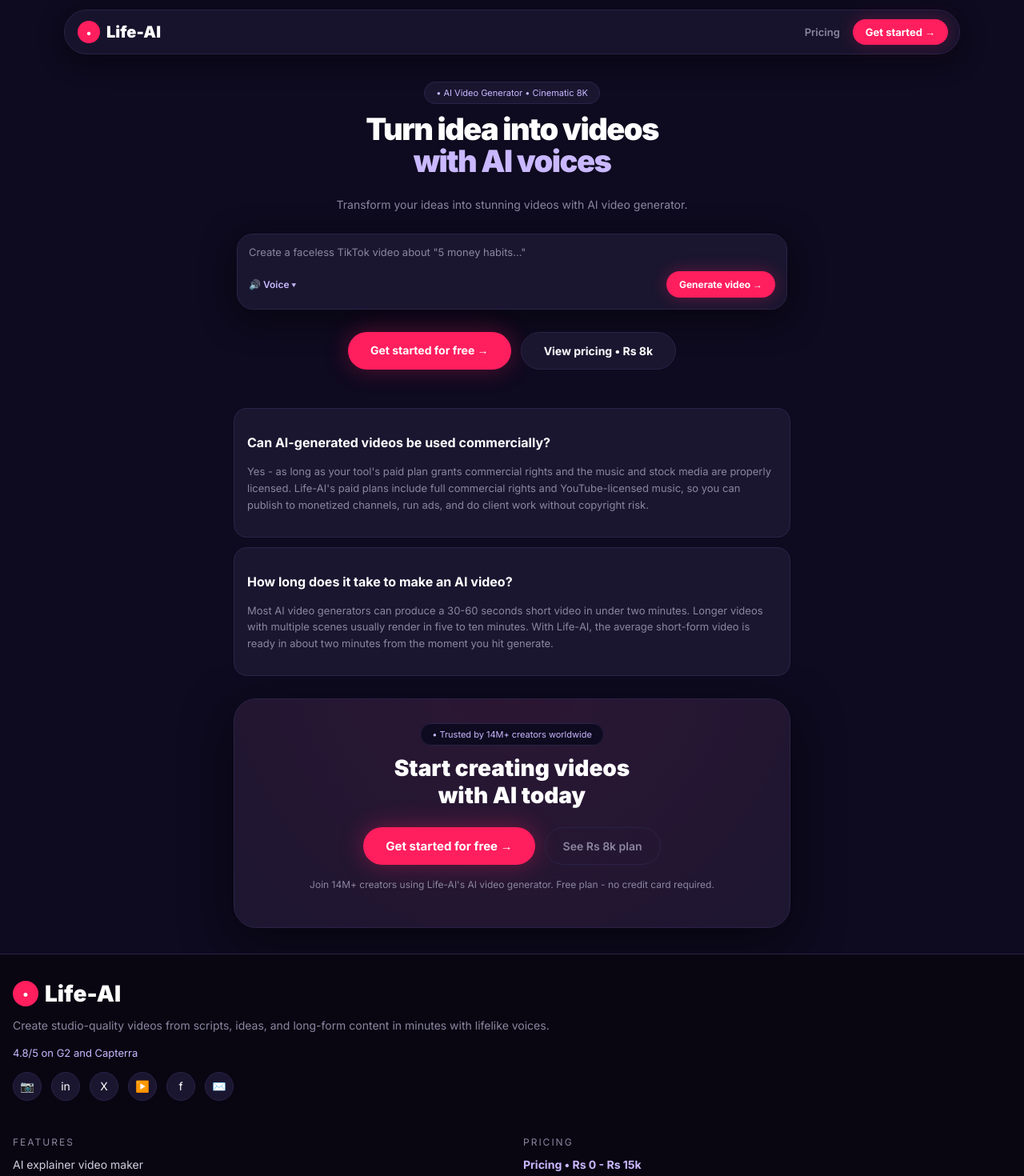
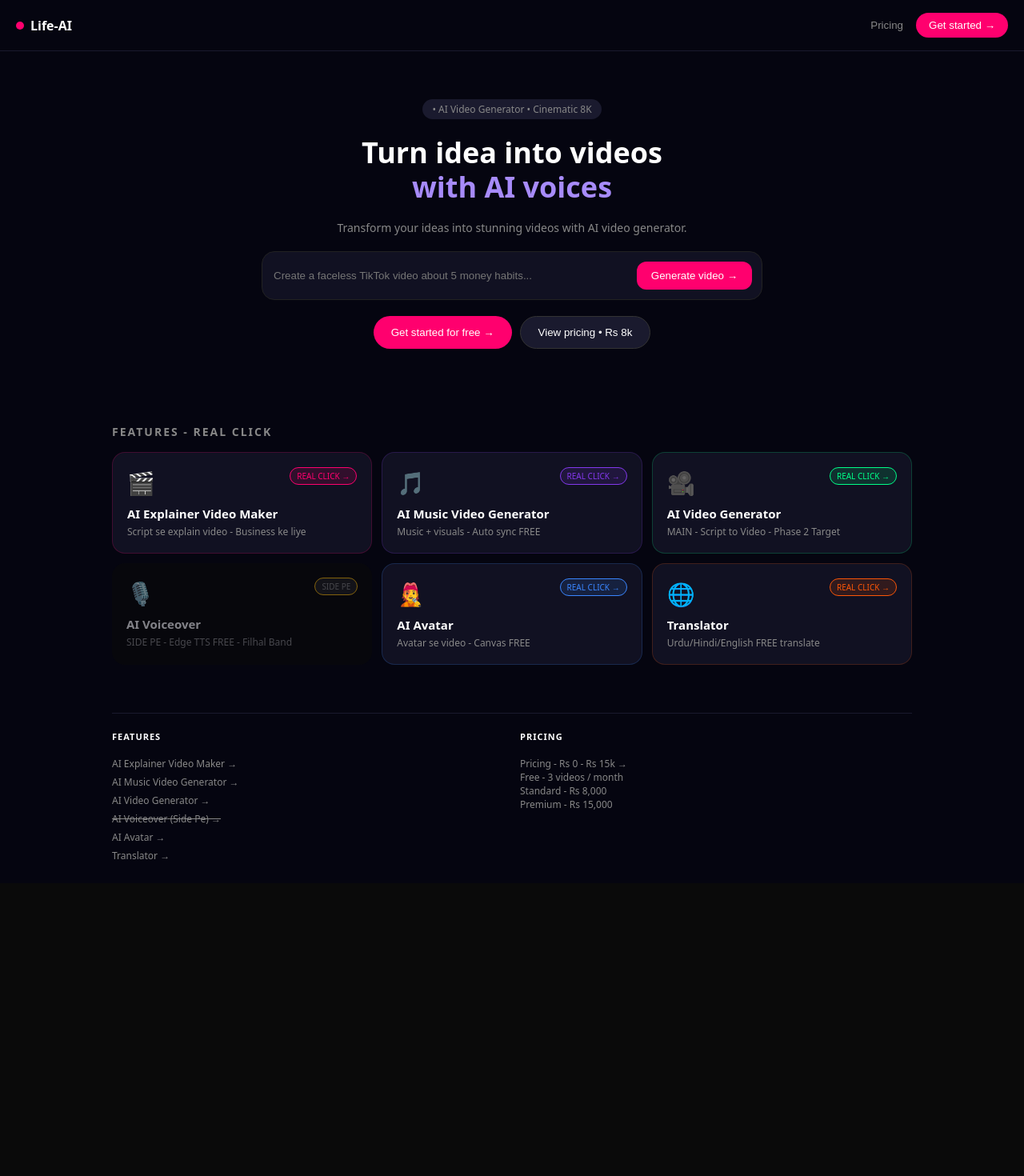
Before and after one commit to muradofficalid-art/LifeAI, a Next.js app: page / in a window 1280 px wide. Shown: the top 1470 px of the page at 80% size. After the commit the page ends 1124 px from the top, so only its background shows below. Built offline with nearby package versions, Linux system fonts and the light colour scheme.

Commit message:
Update page.tsx

```diff
--- a/app/page.tsx
+++ b/app/page.tsx
@@ -1,127 +1,142 @@
-'use client'
-import Link from 'next/link'
+"use client";
+import { useState } from "react";
 
-const THEME = {
-  bg: '#0E0A1F',
-  bg2: '#130E28',
-  card: '#1A1630',
-  cardBorder: '#2A2347',
-  primary: '#FF1E5E',
-  accent: '#C9B8FF',
-  muted: '#8B86A0',
-  white: '#FFFFFF'
-}
+const FEATURES = [
+  { id: "explainer", icon: "🎬", title: "AI Explainer Video Maker", desc: "Script se explain video - Business ke liye", color: "#ff006e" },
+  { id: "music", icon: "🎵", title: "AI Music Video Generator", desc: "Music + visuals - Auto sync FREE", color: "#8338ec" },
+  { id: "video", icon: "🎥", title: "AI Video Generator", desc: "MAIN - Script to Video - Phase 2 Target", color: "#00ff88" },
+  { id: "voice", icon: "🎙️", title: "AI Voiceover", desc: "SIDE PE - Edge TTS FREE - Filhal Band", color: "#ffbe0b", side: true },
+  { id: "avatar", icon: "🧑‍🎤", title: "AI Avatar", desc: "Avatar se video - Canvas FREE", color: "#3a86ff" },
+  { id: "translator", icon: "🌐", title: "Translator", desc: "Urdu/Hindi/English FREE translate", color: "#fb5607" },
+];
 
-export default function Home(){
-  return(
-    <>
-    <style>{`
-      @import url('https://fonts.googleapis.com/css2?family=Inter:wght@400;600;700;900&display=swap');
-      *{font-family:'Inter',sans-serif; box-sizing:border-box}
-    `}</style>
-    <div style={{background:THEME.bg, minHeight:'100vh', overflowX:'hidden'}}>
+export default function LandingPage() {
+  const [activePage, setActivePage] = useState<string | null>(null);
 
-      {/* NAV - Dark Glass Pill - PRICING ADDED */}
-      <div style={{position:'sticky', top:'12px', zIndex:50, padding:'0 12px'}}>
-        <nav style={{background:'rgba(26,22,48,0.85)', backdropFilter:'blur(12px)', height:'56px', borderRadius:'999px', display:'flex', alignItems:'center', justifyContent:'space-between', padding:'0 14px 0 16px', boxShadow:'0 8px 32px rgba(0,0,0,0.4)', border:`1px solid ${THEME.cardBorder}`, maxWidth:'1120px', margin:'0 auto'}}>
-          <div style={{fontWeight:900, fontSize:'20px', color:'white', display:'flex', alignItems:'center', gap:'8px'}}>
-            <span style={{background:THEME.primary, width:'28px', height:'28px', borderRadius:'50%', display:'flex', alignItems:'center', justifyContent:'center', fontSize:'14px'}}>•</span>
-            Life-AI
-          </div>
-          <div style={{display:'flex', alignItems:'center', gap:'16px'}}>
-            <Link href="/pricing" style={{color:THEME.muted, fontSize:'13px', fontWeight:600, textDecoration:'none'}}>Pricing</Link>
-            <Link href="/signup" style={{background:THEME.primary, color:'white', padding:'8px 16px', borderRadius:'999px', fontSize:'13px', fontWeight:700, textDecoration:'none', boxShadow:`0 0 20px ${THEME.primary}40`}}>Get started →</Link>
-          </div>
-        </nav>
-      </div>
+  // REAL PAGE RENDER
+  if (activePage) {
+    const feature = FEATURES.find(f => f.id === activePage);
+    return <FeaturePage feature={feature} onBack={() => setActivePage(null)} />;
+  }
 
-      {/* HERO - Cinematic - 2 BUTTONS ADDED */}
-      <div style={{textAlign:'center', padding:'48px 16px 20px', maxWidth:'720px', margin:'0 auto'}}>
-        <span style={{background:THEME.card, color:THEME.accent, fontSize:'11px', padding:'6px 14px', borderRadius:'999px', border:`1px solid ${THEME.cardBorder}`}}>• AI Video Generator • Cinematic 8K</span>
-        <h1 style={{fontSize:'38px', fontWeight:900, lineHeight:'1.05', letterSpacing:'-1.5px', color:'white', marginTop:'18px'}}>Turn idea into videos<br/><span style={{color:THEME.accent}}>with AI voices</span></h1>
-        <p style={{fontSize:'14px', color:THEME.muted, marginTop:'14px'}}>Transform your ideas into stunning videos with AI video generator.</p>
+  // LANDING PAGE
+  return (
+    <div style={{background:"#050510", color:"#fff", minHeight:"100vh", fontFamily:"system-ui"}}>
+      {/* Header */}
+      <header style={{padding:"16px 20px", display:"flex", justifyContent:"space-between", borderBottom:"1px solid #1a1a2e"}}>
+        <div style={{display:"flex", alignItems:"center", gap:8}}><div style={{width:10,height:10,background:"#ff006e",borderRadius:"50%"}}></div><b>Life-AI</b></div>
+        <div style={{display:"flex", gap:10}}>
+          <button style={{background:"none", color:"#888", border:"none"}}>Pricing</button>
+          <button onClick={()=>setActivePage('video')} style={{background:"#ff006e", color:"#fff", border:"none", padding:"8px 16px", borderRadius:20, cursor:"pointer"}}>Get started →</button>
+        </div>
+      </header>
 
-        <div style={{background:THEME.card, borderRadius:'20px', padding:'14px', marginTop:'28px', boxShadow:`0 10px 40px rgba(0,0,0,0.5)`, border:`1px solid ${THEME.cardBorder}`, textAlign:'left'}}>
-          <div style={{fontSize:'13px', color:THEME.muted}}>Create a faceless TikTok video about "5 money habits..."</div>
-          <div style={{display:'flex', justifyContent:'space-between', marginTop:'16px', alignItems:'center'}}>
-            <span style={{fontSize:'12px', fontWeight:600, color:THEME.accent}}>🔊 Voice ▾</span>
-            <Link href="/signup" style={{background:THEME.primary, color:'white', padding:'9px 16px', borderRadius:'999px', fontSize:'12px', fontWeight:700, textDecoration:'none', boxShadow:`0 0 20px ${THEME.primary}50`}}>Generate video →</Link>
-          </div>
+      {/* Hero */}
+      <div style={{textAlign:"center", padding:"60px 20px 20px"}}>
+        <div style={{fontSize:12, color:"#888", background:"#1a1a2e", display:"inline-block", padding:"4px 12px", borderRadius:20}}>• AI Video Generator • Cinematic 8K</div>
+        <h1 style={{fontSize:36, margin:"20px 0", lineHeight:1.2}}>Turn idea into videos<br/><span style={{color:"#a78bfa"}}>with AI voices</span></h1>
+        <p style={{color:"#888", fontSize:14}}>Transform your ideas into stunning videos with AI video generator.</p>
+
+        <div style={{background:"#111122", border:"1px solid #222", borderRadius:16, padding:12, maxWidth:600, margin:"20px auto", display:"flex", gap:8}}>
+          <input placeholder="Create a faceless TikTok video about 5 money habits..." style={{flex:1, background:"transparent", border:"none", color:"#fff", outline:"none"}}/>
+          <button onClick={()=>setActivePage('video')} style={{background:"#ff006e", color:"#fff", border:"none", padding:"10px 18px", borderRadius:12, cursor:"pointer"}}>Generate video →</button>
         </div>
 
-        {/* NEW - HERO CTA WITH PRICING */}
-        <div style={{display:'flex', gap:'12px', justifyContent:'center', marginTop:'28px', flexWrap:'wrap'}}>
-          <Link href="/signup" style={{background:THEME.primary, color:'white', padding:'14px 28px', borderRadius:'999px', fontSize:'14px', fontWeight:700, textDecoration:'none', boxShadow:`0 0 30px ${THEME.primary}50`}}>Get started for free →</Link>
-          <Link href="/pricing" style={{background:THEME.card, color:'white', padding:'14px 28px', borderRadius:'999px', fontSize:'14px', fontWeight:700, textDecoration:'none', border:`1px solid ${THEME.cardBorder}`}}>View pricing • Rs 8k</Link>
+        <div style={{display:"flex", gap:10, justifyContent:"center", marginTop:16}}>
+          <button onClick={()=>setActivePage('video')} style={{background:"#ff006e", color:"#fff", border:"none", padding:"12px 22px", borderRadius:24, cursor:"pointer"}}>Get started for free →</button>
+          <button onClick={()=>setActivePage('pricing')} style={{background:"#1a1a2e", color:"#fff", border:"1px solid #333", padding:"12px 22px", borderRadius:24}}>View pricing • Rs 8k</button>
         </div>
       </div>
 
-      {/* FAQ - Dark Cards */}
-      <div style={{maxWidth:'720px', margin:'28px auto', padding:'0 12px', display:'grid', gap:'12px'}}>
-        <div style={{background:THEME.card, border:`1px solid ${THEME.cardBorder}`, borderRadius:'16px', padding:'16px'}}>
-          <h3 style={{fontSize:'16px', fontWeight:700, color:'white'}}>Can AI-generated videos be used commercially?</h3>
-          <p style={{fontSize:'13px', color:THEME.muted, marginTop:'8px', lineHeight:'1.6'}}>Yes - as long as your tool's paid plan grants commercial rights and the music and stock media are properly licensed. Life-AI's paid plans include full commercial rights and YouTube-licensed music, so you can publish to monetized channels, run ads, and do client work without copyright risk.</p>
-        </div>
-        <div style={{background:THEME.card, border:`1px solid ${THEME.cardBorder}`, borderRadius:'16px', padding:'16px'}}>
-          <h3 style={{fontSize:'16px', fontWeight:700, color:'white'}}>How long does it take to make an AI video?</h3>
-          <p style={{fontSize:'13px', color:THEME.muted, marginTop:'8px', lineHeight:'1.6'}}>Most AI video generators can produce a 30-60 seconds short video in under two minutes. Longer videos with multiple scenes usually render in five to ten minutes. With Life-AI, the average short-form video is ready in about two minutes from the moment you hit generate.</p>
+      {/* REAL CLICK FEATURES GRID - Yahi main kaam hai jan! */}
+      <div style={{padding:20, maxWidth:1000, margin:"40px auto 0"}}>
+        <h3 style={{fontSize:14, letterSpacing:2, color:"#888"}}>FEATURES - REAL CLICK</h3>
+        <div style={{display:"grid", gridTemplateColumns:"repeat(auto-fit,minmax(280px,1fr))", gap:12, marginTop:16}}>
+          {FEATURES.map(f=>(
+            <div key={f.id} onClick={()=>!f.side && setActivePage(f.id)}
+              style={{
+                background:f.side ? "#0a0a0a" : "#111122",
+                border:`1px solid ${f.side ? "#222" : f.color}33`,
+                borderRadius:16, padding:18, cursor: f.side ? "not-allowed" : "pointer",
+                opacity: f.side ? 0.5 : 1,
+                transition:"0.2s"
+              }}
+              onMouseEnter={(e)=>{ if(!f.side) (e.currentTarget as any).style.borderColor = f.color; }}
+              onMouseLeave={(e)=>{ if(!f.side) (e.currentTarget as any).style.borderColor = f.color+"33"; }}
+            >
+              <div style={{display:"flex", justifyContent:"space-between", alignItems:"start"}}>
+                <div style={{fontSize:28}}>{f.icon}</div>
+                <span style={{fontSize:10, background:f.side?"#222":f.color+"22", color: f.side?"#888":f.color, padding:"3px 8px", borderRadius:20, border:`1px solid ${f.color}`}}>{f.side ? "SIDE PE" : "REAL CLICK →"}</span>
+              </div>
+              <h4 style={{margin:"10px 0 4px", fontSize:15}}>{f.title}</h4>
+              <p style={{margin:0, fontSize:12, color:"#888"}}>{f.desc}</p>
+            </div>
+          ))}
         </div>
       </div>
 
-      {/* DARK CTA - Glowing */}
-      <div style={{maxWidth:'720px', margin:'28px auto', padding:'0 12px'}}>
-        <div style={{background:`radial-gradient(600px at 50% -20%, ${THEME.primary}15, transparent), ${THEME.card}`, borderRadius:'28px', padding:'32px 20px', textAlign:'center', border:`1px solid ${THEME.cardBorder}`, boxShadow:'0 20px 60px rgba(0,0,0,0.5)'}}>
-          <span style={{background:THEME.bg, color:THEME.accent, fontSize:'11px', padding:'6px 14px', borderRadius:'999px', border:`1px solid ${THEME.cardBorder}`}}>• Trusted by 14M+ creators worldwide</span>
-          <h2 style={{color:'white', fontSize:'28px', fontWeight:900, lineHeight:'1.2', marginTop:'18px'}}>Start creating videos<br/>with AI today</h2>
-          <div style={{display:'flex', gap:'12px', justifyContent:'center', marginTop:'20px', flexWrap:'wrap'}}>
-            <Link href="/signup" style={{background:THEME.primary, color:'white', padding:'14px 28px', borderRadius:'999px', fontSize:'15px', fontWeight:700, textDecoration:'none', boxShadow:`0 0 30px ${THEME.primary}60`}}>Get started for free →</Link>
-            <Link href="/pricing" style={{background:'transparent', color:THEME.muted, padding:'14px 22px', borderRadius:'999px', fontSize:'14px', fontWeight:600, textDecoration:'none', border:`1px solid ${THEME.cardBorder}`}}>See Rs 8k plan</Link>
-          </div>
-          <p style={{color:THEME.muted, fontSize:'12px', marginTop:'16px', lineHeight:'1.5'}}>Join 14M+ creators using Life-AI's AI video generator. Free plan - no credit card required.</p>
-        </div>
-      </div>
-
-      {/* FOOTER - PRICING ADDED */}
-      <div style={{background:'#090612', color:'white', padding:'32px 16px 20px', borderTop:`1px solid ${THEME.cardBorder}`, marginTop:'32px'}}>
-        <div style={{fontSize:'28px', fontWeight:900, display:'flex', alignItems:'center', gap:'8px'}}>
-          <span style={{background:THEME.primary, width:'32px', height:'32px', borderRadius:'50%', display:'flex', alignItems:'center', justifyContent:'center', color:'white', fontSize:'16px'}}>•</span>
-          Life-AI
-        </div>
-        <p style={{color:THEME.muted, fontSize:'14px', marginTop:'12px', lineHeight:'1.6'}}>Create studio-quality videos from scripts, ideas, and long-form content in minutes with lifelike voices.</p>
-        <p style={{color:THEME.accent, fontSize:'13px', marginTop:'12px'}}>4.8/5 on G2 and Capterra</p>
-
-        <div style={{display:'flex', gap:'12px', marginTop:'16px'}}>
-          {['📷','in','X','▶️','f','✉️'].map((s,i)=><span key={i} style={{background:THEME.card, width:'36px', height:'36px', borderRadius:'50%', display:'flex', alignItems:'center', justifyContent:'center', fontSize:'14px', border:`1px solid ${THEME.cardBorder}`}}>{s}</span>)}
-        </div>
-
-        <div style={{marginTop:'32px', display:'grid', gap:'28px', gridTemplateColumns:'1fr 1fr'}}>
+      {/* Footer Pricing - REAL CLICK */}
+      <div style={{padding:20, maxWidth:1000, margin:"20px auto"}}>
+        <div style={{display:"grid", gridTemplateColumns:"1fr 1fr", gap:20, fontSize:12, color:"#888", borderTop:"1px solid #1a1a2e", paddingTop:20}}>
           <div>
-            <p style={{color:THEME.muted, fontSize:'12px', letterSpacing:'2px'}}>FEATURES</p>
-            <div style={{marginTop:'12px', display:'grid', gap:'10px', fontSize:'14px', color:'#D1CFE0'}}>
-              <span>AI explainer video maker</span><span>AI music video generator</span><span>AI video generator</span><span>AI voiceover</span><span>AI avatar</span><span>Translator</span>
-            </div>
+            <b style={{color:"#fff", fontSize:11, letterSpacing:1}}>FEATURES</b><br/><br/>
+            {FEATURES.map(f=> <div key={f.id} onClick={()=>setActivePage(f.id)} style={{cursor:"pointer", marginBottom:6, textDecoration: f.side ? "line-through" : "none"}}>{f.title} {f.side && "(Side Pe)"} →</div>)}
           </div>
           <div>
-            <p style={{color:THEME.muted, fontSize:'12px', letterSpacing:'2px'}}>PRICING</p>
-            <div style={{marginTop:'12px', display:'grid', gap:'10px', fontSize:'14px', color:'#D1CFE0'}}>
-              <Link href="/pricing" style={{color:THEME.accent, textDecoration:'none', fontWeight:700}}>Pricing • Rs 0 - Rs 15k</Link>
-              <Link href="/pricing" style={{color:'#D1CFE0', textDecoration:'none'}}>Free - 3 videos / month</Link>
-              <Link href="/pricing" style={{color:'#D1CFE0', textDecoration:'none'}}>Standard - Rs 8,000</Link>
-              <Link href="/pricing" style={{color:'#D1CFE0', textDecoration:'none'}}>Premium - Rs 15,000</Link>
-            </div>
+            <b style={{color:"#fff", fontSize:11, letterSpacing:1}}>PRICING</b><br/><br/>
+            <div style={{cursor:"pointer"}} onClick={()=>setActivePage('pricing')}>Pricing - Rs 0 - Rs 15k →<br/>Free - 3 videos / month<br/>Standard - Rs 8,000<br/>Premium - Rs 15,000</div>
           </div>
-        </div>
-
-        <div style={{borderTop:`1px solid ${THEME.cardBorder}`, marginTop:'32px', paddingTop:'16px', textAlign:'center'}}>
-          <p style={{color:THEME.muted, fontSize:'11px'}}>© 2026 Life-AI. All rights reserved.</p>
-        </div>
-
-        <div style={{background:THEME.card, borderRadius:'16px', padding:'20px', marginTop:'24px', border:`1px solid ${THEME.cardBorder}`}}>
-          <p style={{fontSize:'16px', fontWeight:700, color:'white'}}>Earn recurring commissions with the Life-AI affiliate program.</p>
-          <Link href="/signup" style={{background:THEME.primary, color:'white', padding:'10px 18px', borderRadius:'999px', fontSize:'13px', fontWeight:700, textDecoration:'none', display:'inline-block', marginTop:'16px'}}>Become an Affiliate</Link>
         </div>
       </div>
     </div>
-    </>
-  )
+  );
 }
+
+// REAL FEATURE PAGE - Har click pe ye khulega
+function FeaturePage({feature, onBack}:any){
+  if(!feature && onBack){
+    // Pricing page
+    return (
+      <div style={{background:"#050510", color:"#fff", minHeight:"100vh", padding:20}}>
+        <button onClick={onBack} style={{background:"#222", color:"#fff", border:"none", padding:"10px 16px", borderRadius:8, cursor:"pointer"}}>← Back to Landing</button>
+        <h1 style={{marginTop:20}}>💰 Pricing - Real Page</h1>
+        <div style={{display:"grid", gridTemplateColumns:"repeat(auto-fit,minmax(200px,1fr))", gap:12, marginTop:20}}>
+          <div style={{background:"#111122", border:"1px solid #222", borderRadius:16, padding:20}}><h3>Free</h3><p>3 videos / month</p><p style={{fontSize:24, color:"#00ff88"}}>Rs 0</p></div>
+          <div style={{background:"#111122", border:"1px solid #ff006e", borderRadius:16, padding:20}}><h3>Standard</h3><p>100 videos</p><p style={{fontSize:24, color:"#ff006e"}}>Rs 8,000</p></div>
+          <div style={{background:"#111122", border:"1px solid #8338ec", borderRadius:16, padding:20}}><h3>Premium</h3><p>Unlimited</p><p style={{fontSize:24, color:"#8338ec"}}>Rs 15,000</p></div>
+        </div>
+      </div>
+    );
+  }
+
+  return (
+    <div style={{background:"#050510", color:"#fff", minHeight:"100vh", padding:20, fontFamily:"system-ui"}}>
+      <button onClick={onBack} style={{background:"#222", color:"#fff", border:"none", padding:"10px 16px", borderRadius:8, cursor:"pointer"}}>← Back to Landing</button>
+
+      <div style={{maxWidth:800, margin:"30px auto 0"}}>
+        <div style={{fontSize:48}}>{feature.icon}</div>
+        <h1 style={{fontSize:28, margin:"10px 0"}}>{feature.title}</h1>
+        <p style={{color:"#888"}}>{feature.desc}</p>
+        <span style={{background:"#00ff8833", color:"#00ff88", border:"1px solid #00ff88", padding:"4px 10px", borderRadius:20, fontSize:11}}>✅ REAL CLICK WORKING - {feature.id.toUpperCase()} PAGE ACTIVE</span>
+
+        <div style={{background:"#111122", border:"1px solid #222", borderRadius:16, padding:20, marginTop:20}}>
+          {feature.id === "video" && (
+            <>
+              <h3>🎥 MAIN FEATURE - Script to Video</h3>
+              <textarea placeholder="Yahan kahani likho jan..." style={{width:"100%", height:100, background:"#050510", border:"1px solid #333", color:"#fff", borderRadius:10, padding:10, marginTop:10}}></textarea>
+              <button style={{width:"100%", background:"#00ff88", color:"#000", border:"none", padding:14, borderRadius:10, fontWeight:"bold", marginTop:10, cursor:"pointer"}}>🚀 Generate Video - Phase 2 Me Full (Canvas FREE)</button>
+              <p style={{fontSize:12, color:"#0f0", marginTop:10}}>Pattern: Script → Photo (Canvas No Watermark) → Clips (5 Raaz) → Final Video</p>
+            </>
+          )}
+          {feature.id !== "video" && (
+            <>
+              <p>Ye {feature.title} ka REAL PAGE hai jan!</p>
+              <p style={{color:"#888", fontSize:13}}>Abhi Phase 1 me ACTIVE skeleton hai. Phase 2 me isko full functional banayenge same pattern se: Pehle iska core function → Test → Next.</p>
+              <button style={{width:"100%", background:feature.color, color:"#fff", border:"none", padding:14, borderRadius:10, fontWeight:"bold", marginTop:10, cursor:"pointer"}}>Test {feature.title} Function</button>
+            </>
+          )}
+        </div>
+      </div>
+    </div>
+  );
+}
```
